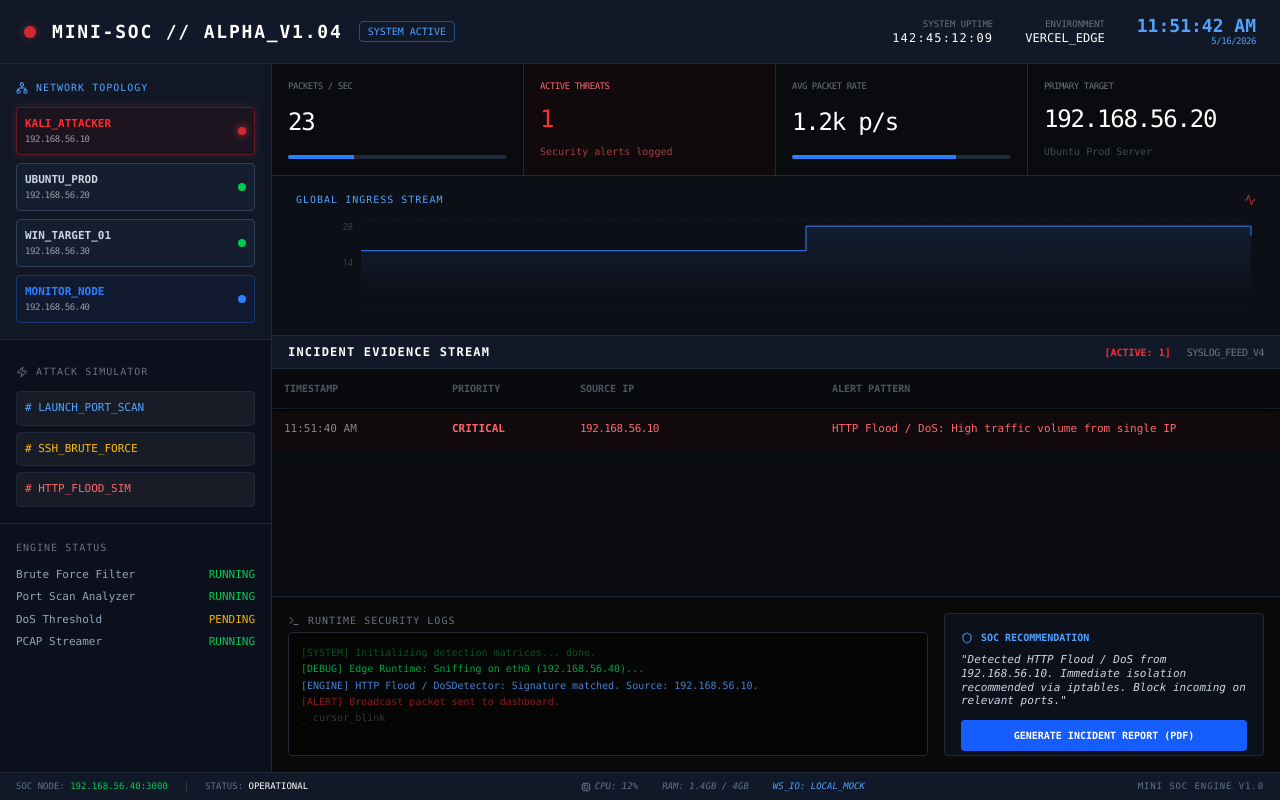
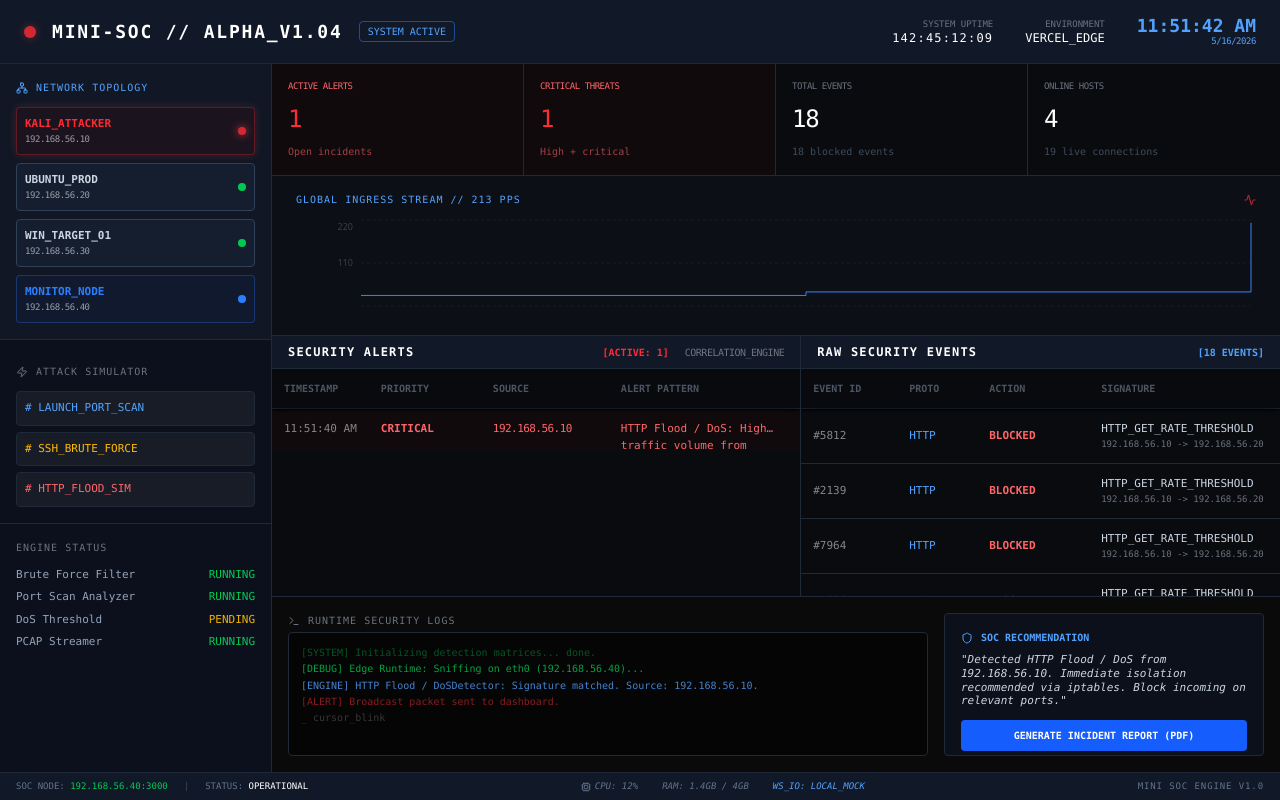
Before and after one commit to Abdulrezak-halid/soc-system, a React (Vite) app: page / in a window 1280 px wide. Both pictures are taken after a click on the button "# HTTP_FLOOD_SIM". Built offline with nearby package versions, Linux system fonts and the light colour scheme.

Commit message:
feat: improve and add security events

```diff
--- a/src/App.tsx
+++ b/src/App.tsx
@@ -11,7 +11,7 @@ import {
 } from "recharts";
 import { motion, AnimatePresence } from "framer-motion";
 import { cn } from "./lib/utils";
-import { SecurityAlert, TrafficStats } from "./types";
+import { RawSecurityEvent, SecurityAlert, TrafficStats } from "./types";
 import { triggerAttack } from "./lib/simulation";
 import { TopologyNode } from "./components/TopologyNode";
 import { StatusLine } from "./components/StatusLine";
@@ -19,13 +19,23 @@ import { MetricBlock } from "./components/MetricBlock";
 
 export default function App() {
   const [alerts, setAlerts] = useState<SecurityAlert[]>([]);
+  const [rawEvents, setRawEvents] = useState<RawSecurityEvent[]>([]);
   const [stats, setStats] = useState<TrafficStats>({
     packetsPerSecond: 0,
     activeConnections: 0,
     blockedThreats: 0,
   });
   const [trafficHistory, setTrafficHistory] = useState<any[]>([]);
+  const [attackBoost, setAttackBoost] = useState(0);
   const [currentTime, setCurrentTime] = useState(new Date());
+
+  const activeAlerts = alerts.filter(
+    (alert) => alert.status === "active",
+  ).length;
+  const criticalThreats = alerts.filter(
+    (alert) => alert.severity === "critical" || alert.severity === "high",
+  ).length;
+  const onlineHosts = 4;
 
   useEffect(() => {
     // Clock
@@ -34,12 +44,15 @@ export default function App() {
     // Mock Traffic Generator
     const trafficTimer = setInterval(() => {
       const newStats = {
-        packetsPerSecond: 10 + Math.floor(Math.random() * 20),
-        activeConnections: 5 + Math.floor(Math.random() * 5),
-        blockedThreats: alerts.length,
+        packetsPerSecond: 18 + Math.floor(Math.random() * 22) + attackBoost,
+        activeConnections:
+          6 + Math.floor(Math.random() * 7) + Math.round(attackBoost / 18),
+        blockedThreats: rawEvents.filter((event) => event.action === "blocked")
+          .length,
       };
 
       setStats(newStats);
+      setAttackBoost((current) => Math.max(0, current - 18));
       setTrafficHistory((prev) => {
         const next = [
           ...prev,
@@ -56,12 +69,14 @@ export default function App() {
       clearInterval(timer);
       clearInterval(trafficTimer);
     };
-  }, [alerts]);
+  }, [attackBoost, rawEvents]);
 
   const simulateAttack = (type: string) => {
-    const newAlert = triggerAttack(type);
-    if (newAlert) {
-      setAlerts((prev) => [newAlert, ...prev]);
+    const scenario = triggerAttack(type);
+    if (scenario) {
+      setAlerts((prev) => [scenario.alert, ...prev]);
+      setRawEvents((prev) => [...scenario.events, ...prev].slice(0, 80));
+      setAttackBoost(scenario.trafficSpike);
     }
   };
 
@@ -173,25 +188,26 @@ export default function App() {
         <div className="grow flex flex-col overflow-hidden relative">
           <div className="h-28 border-b border-border-dim grid grid-cols-1 md:grid-cols-4 divide-x divide-border-dim shrink-0 bg-bg-deep">
             <MetricBlock
-              label="Packets / Sec"
-              value={stats.packetsPerSecond.toLocaleString()}
-              progress={30}
+              label="Active Alerts"
+              value={activeAlerts.toString()}
+              variant={activeAlerts > 0 ? "threat" : undefined}
+              sub="Open incidents"
             />
             <MetricBlock
-              label="Active Threats"
-              value={alerts.length.toString()}
-              variant="threat"
-              sub="Security alerts logged"
+              label="Critical Threats"
+              value={criticalThreats.toString()}
+              variant={criticalThreats > 0 ? "threat" : undefined}
+              sub="High + critical"
             />
             <MetricBlock
-              label="Avg Packet Rate"
-              value="1.2k p/s"
-              progress={75}
+              label="Total Events"
+              value={rawEvents.length.toLocaleString()}
+              sub={`${stats.blockedThreats} blocked events`}
             />
             <MetricBlock
-              label="Primary Target"
-              value="192.168.56.20"
-              sub="Ubuntu Prod Server"
+              label="Online Hosts"
+              value={onlineHosts.toString()}
+              sub={`${stats.activeConnections} live connections`}
             />
           </div>
 
@@ -199,7 +215,8 @@ export default function App() {
           <div className="px-6 py-4 bg-bg-panel/30 border-b border-border-dim h-40 shrink-0">
             <div className="flex items-center justify-between mb-2">
               <span className="text-[10px] font-mono text-blue-400 uppercase tracking-widest">
-                Global Ingress Stream
+                Global Ingress Stream //{" "}
+                {stats.packetsPerSecond.toLocaleString()} PPS
               </span>
               <Activity className="w-3 h-3 text-red-500 animate-pulse" />
             </div>
@@ -251,24 +268,19 @@ export default function App() {
             </div>
           </div>
 
-          {/* Alert Stream Table */}
-          <div className="grow flex flex-col overflow-hidden bg-bg-deep">
+          {/* Alert and raw event streams */}
+          <div className="grow grid grid-cols-1 xl:grid-cols-[1.05fr_0.95fr] overflow-hidden bg-bg-deep">
+            <section className="flex flex-col overflow-hidden border-r border-border-dim">
               <div className="bg-bg-panel px-4 py-2 border-b border-border-dim flex justify-between items-center shrink-0">
                 <span className="text-xs font-mono font-bold uppercase tracking-widest text-white">
-                Incident Evidence Stream
+                  Security Alerts
                 </span>
                 <div className="flex gap-4">
                   <span className="text-[10px] font-mono text-red-500 font-bold">
-                  [ACTIVE:{" "}
-                  {
-                    alerts.filter(
-                      (a) => a.severity === "critical" || a.severity === "high",
-                    ).length
-                  }
-                  ]
+                    [ACTIVE: {criticalThreats}]
                   </span>
                   <span className="text-[10px] font-mono text-white/40 tracking-tighter">
-                  SYSLOG_FEED_V4
+                    CORRELATION_ENGINE
                   </span>
                 </div>
               </div>
@@ -278,8 +290,8 @@ export default function App() {
                   <thead className="sticky top-0 bg-bg-deep/95 backdrop-blur-sm z-10 shadow-sm shadow-black">
                     <tr className="text-left text-[#4B5563] border-b border-border-dim uppercase text-[10px]">
                       <th className="p-3 w-1/6">Timestamp</th>
-                    <th className="p-3 w-32">Priority</th>
-                    <th className="p-3 w-1/4">Source IP</th>
+                      <th className="p-3 w-28">Priority</th>
+                      <th className="p-3 w-32">Source</th>
                       <th className="p-3">Alert Pattern</th>
                     </tr>
                   </thead>
@@ -314,9 +326,85 @@ export default function App() {
                         </motion.tr>
                       ))}
                     </AnimatePresence>
+                    {alerts.length === 0 && (
+                      <tr>
+                        <td
+                          className="p-6 text-center text-text-dim"
+                          colSpan={4}
+                        >
+                          No correlated alerts yet. Launch a simulation to
+                          generate findings.
+                        </td>
+                      </tr>
+                    )}
                   </tbody>
                 </table>
               </div>
+            </section>
+
+            <section className="flex flex-col overflow-hidden">
+              <div className="bg-bg-panel px-4 py-2 border-b border-border-dim flex justify-between items-center shrink-0">
+                <span className="text-xs font-mono font-bold uppercase tracking-widest text-white">
+                  Raw Security Events
+                </span>
+                <span className="text-[10px] font-mono text-blue-400 font-bold">
+                  [{rawEvents.length} EVENTS]
+                </span>
+              </div>
+
+              <div className="grow overflow-auto custom-scrollbar font-mono text-[11px]">
+                <table className="w-full border-collapse">
+                  <thead className="sticky top-0 bg-bg-deep/95 backdrop-blur-sm z-10 shadow-sm shadow-black">
+                    <tr className="text-left text-[#4B5563] border-b border-border-dim uppercase text-[10px]">
+                      <th className="p-3 w-24">Event ID</th>
+                      <th className="p-3 w-20">Proto</th>
+                      <th className="p-3 w-28">Action</th>
+                      <th className="p-3">Signature</th>
+                    </tr>
+                  </thead>
+                  <tbody className="divide-y divide-border-dim">
+                    {rawEvents.map((event) => (
+                      <tr
+                        key={event.id}
+                        className="text-slate-300 transition-colors hover:bg-white/5"
+                      >
+                        <td className="p-3 text-white/50">#{event.eventId}</td>
+                        <td className="p-3 text-blue-400">{event.protocol}</td>
+                        <td
+                          className={cn(
+                            "p-3 font-bold uppercase",
+                            event.action === "blocked"
+                              ? "text-red-400"
+                              : event.action === "flagged"
+                                ? "text-amber-400"
+                                : "text-green-400",
+                          )}
+                        >
+                          {event.action}
+                        </td>
+                        <td className="p-3">
+                          <div className="line-clamp-1">{event.signature}</div>
+                          <div className="text-[9px] text-text-dim">
+                            {event.sourceIp} {"->"} {event.targetIp}
+                          </div>
+                        </td>
+                      </tr>
+                    ))}
+                    {rawEvents.length === 0 && (
+                      <tr>
+                        <td
+                          className="p-6 text-center text-text-dim"
+                          colSpan={4}
+                        >
+                          Raw packet and log events will appear here before
+                          alerts are correlated.
+                        </td>
+                      </tr>
+                    )}
+                  </tbody>
+                </table>
+              </div>
+            </section>
           </div>
 
           {/* Console Footer */}
--- a/src/lib/simulation.ts
+++ b/src/lib/simulation.ts
@@ -1,50 +1,111 @@
-import { SecurityAlert } from '../types';
+import { AttackScenario, RawSecurityEvent, SecurityAlert } from "../types";
 
-export const triggerAttack = (type: string): SecurityAlert | null => {
+const id = () => Math.random().toString(36).substr(2, 9);
+
+const buildEvents = (
+  signature: string,
+  protocol: RawSecurityEvent["protocol"],
+  sourceIp: string,
+  targetIp: string,
+  action: RawSecurityEvent["action"],
+  count: number,
+): RawSecurityEvent[] =>
+  Array.from({ length: count }, (_, index) => ({
+    id: id(),
+    timestamp: new Date(Date.now() - index * 650).toISOString(),
+    eventId: 1000 + Math.floor(Math.random() * 9000),
+    sourceIp,
+    targetIp,
+    protocol,
+    action,
+    signature,
+  }));
+
+export const triggerAttack = (type: string): AttackScenario | null => {
   const now = new Date().toISOString();
   let newAlert: SecurityAlert | null = null;
+  let events: RawSecurityEvent[] = [];
+  let trafficSpike = 0;
 
   switch (type) {
     case "port-scan":
       newAlert = {
-        id: Math.random().toString(36).substr(2, 9),
+        id: id(),
         timestamp: now,
         severity: "medium",
         type: "Port Scan",
         sourceIp: "192.168.56.10",
         targetIp: "192.168.56.20",
         message: "Sequential connection attempts detected",
-        details: "Multiple ports (80, 443, 22, 21, 3306) scanned within 2 seconds. Matching Nmap stealth scan signature.",
-        status: "active"
+        details:
+          "Multiple ports (80, 443, 22, 21, 3306) scanned within 2 seconds. Matching Nmap stealth scan signature.",
+        status: "active",
       };
+      events = buildEvents(
+        "SYN_SCAN_MULTIPORT",
+        "TCP",
+        "192.168.56.10",
+        "192.168.56.20",
+        "flagged",
+        8,
+      );
+      trafficSpike = 55;
       break;
     case "brute-force":
       newAlert = {
-        id: Math.random().toString(36).substr(2, 9),
+        id: id(),
         timestamp: now,
         severity: "high",
         type: "SSH Brute Force",
         sourceIp: "192.168.56.10",
         targetIp: "192.168.56.20",
         message: "Repeated authentication failures",
-        details: "50+ failed SSH login attempts for user 'admin' and 'root' from 192.168.56.10. High confidence Brute Force attack.",
-        status: "active"
+        details:
+          "50+ failed SSH login attempts for user 'admin' and 'root' from 192.168.56.10. High confidence Brute Force attack.",
+        status: "active",
       };
+      events = buildEvents(
+        "SSH_AUTH_FAILURE_BURST",
+        "SSH",
+        "192.168.56.10",
+        "192.168.56.20",
+        "blocked",
+        12,
+      );
+      trafficSpike = 95;
       break;
     case "http-flood":
       newAlert = {
-        id: Math.random().toString(36).substr(2, 9),
+        id: id(),
         timestamp: now,
         severity: "critical",
         type: "HTTP Flood / DoS",
         sourceIp: "192.168.56.10",
         targetIp: "192.168.56.20",
         message: "High traffic volume from single IP",
-        details: "Received 5000+ GET requests per second from source IP. Target service latency increased by 400%.",
-        status: "active"
+        details:
+          "Received 5000+ GET requests per second from source IP. Target service latency increased by 400%.",
+        status: "active",
       };
+      events = buildEvents(
+        "HTTP_GET_RATE_THRESHOLD",
+        "HTTP",
+        "192.168.56.10",
+        "192.168.56.20",
+        "blocked",
+        18,
+      );
+      trafficSpike = 180;
       break;
   }
 
-  return newAlert;
+  if (!newAlert) {
+    return null;
+  }
+
+  return {
+    alert: newAlert,
+    events,
+    trafficSpike,
+  };
 };
--- a/src/types/index.ts
+++ b/src/types/index.ts
@@ -10,6 +10,23 @@ export interface SecurityAlert {
   status: "active" | "mitigated" | "investigating";
 }
 
+export interface RawSecurityEvent {
+  id: string;
+  timestamp: string;
+  eventId: number;
+  sourceIp: string;
+  targetIp: string;
+  protocol: "TCP" | "UDP" | "HTTP" | "SSH";
+  action: "allowed" | "blocked" | "flagged";
+  signature: string;
+}
+
+export interface AttackScenario {
+  alert: SecurityAlert;
+  events: RawSecurityEvent[];
+  trafficSpike: number;
+}
+
 export interface TrafficStats {
   packetsPerSecond: number;
   activeConnections: number;
```
Lines whose indentation alone changed are shown as unchanged.
